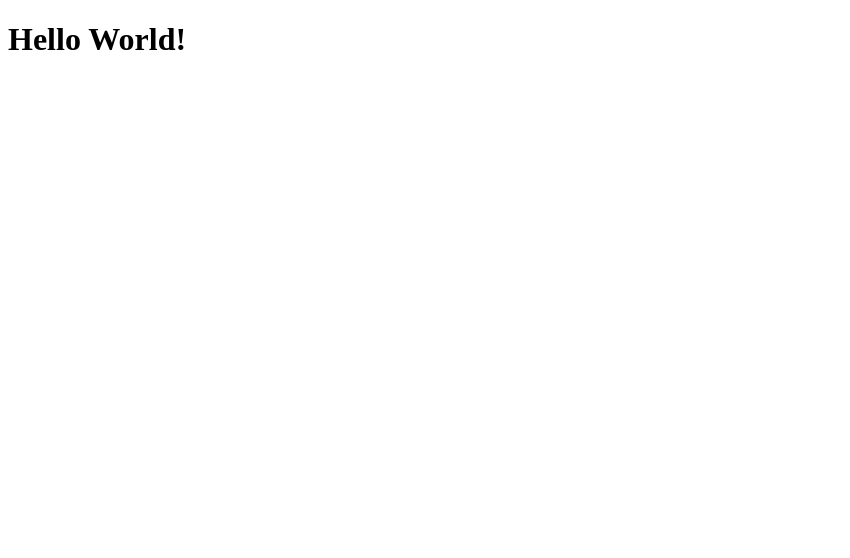
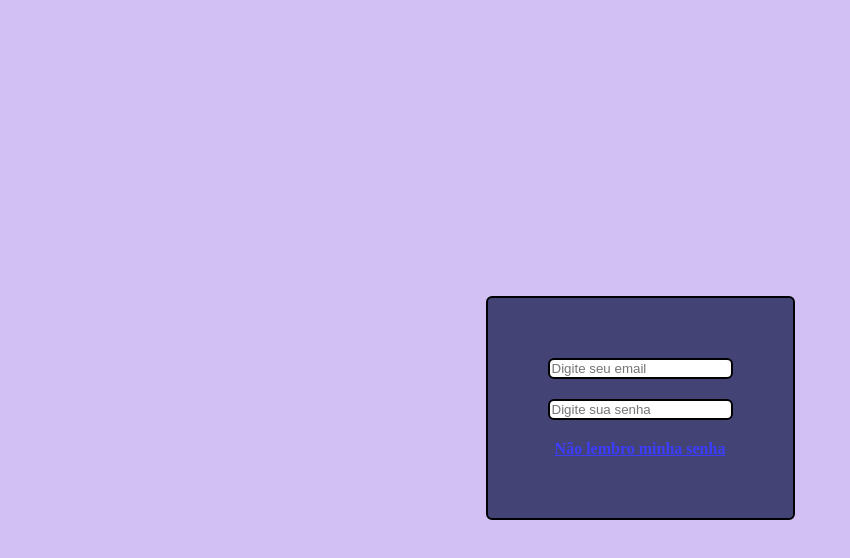
Before and after one commit to LuizFernando1206/LoginPageInHTML, a plain HTML site: page LoginPage/index.html in a window 1280 px wide. Shown: the whole page, without its empty margins (0-850 px from the left). Drawn offline with Linux system fonts and the light colour scheme.

Commit message:
Adicionando o conteúdo e estilizando um pouco

```diff
--- a/LoginPage/index.html
+++ b/LoginPage/index.html
@@ -3,9 +3,17 @@
   <head>
     <meta charset="UTF-8" />
     <meta name="viewport" content="width=device-width, initial-scale=1.0" />
+    <link rel="stylesheet" href="style.css" />
     <title>Document</title>
   </head>
   <body>
-    <h1>Hello World!</h1>
+    <div class="container">
+      <div class="content">
+        <input type="text" placeholder="Digite seu email" />
+        <input type="password" placeholder="Digite sua senha" />
+
+        <a href="" target="_blank">Não lembro minha senha</a>
+      </div>
+    </div>
   </body>
 </html>
--- /dev/null
+++ b/LoginPage/style.css
@@ -0,0 +1,32 @@
+.container {
+  display: flex;
+  justify-content: center;
+  align-items: center;
+  margin: 0;
+  height: 100vh;
+}
+.content {
+  display: flex;
+  justify-content: center;
+  align-items: center;
+  margin: 0;
+  flex-direction: column;
+  gap: 20px;
+  padding: 60px;
+  background-color: rgb(67, 68, 117);
+  border: solid 2px black;
+  border-radius: 6px;
+  height: auto;
+  width: auto;
+}
+body {
+  background-color: rgb(210, 192, 244);
+}
+input {
+  border: solid 2px black;
+  border-radius: 6px;
+}
+a {
+  font-weight: bold;
+  color: rgb(61, 61, 255);
+}
```
Also changed, not shown: 1 other file.
